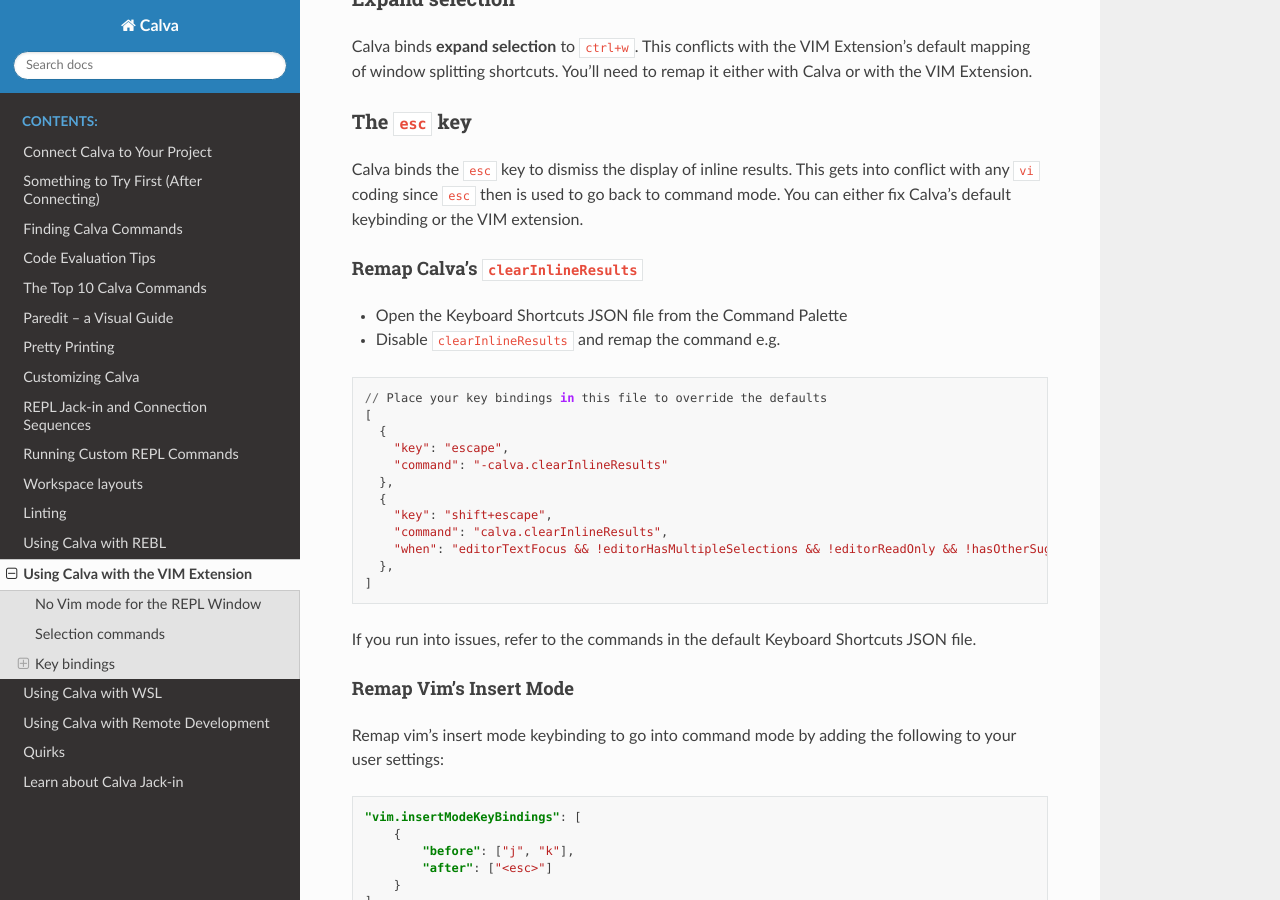
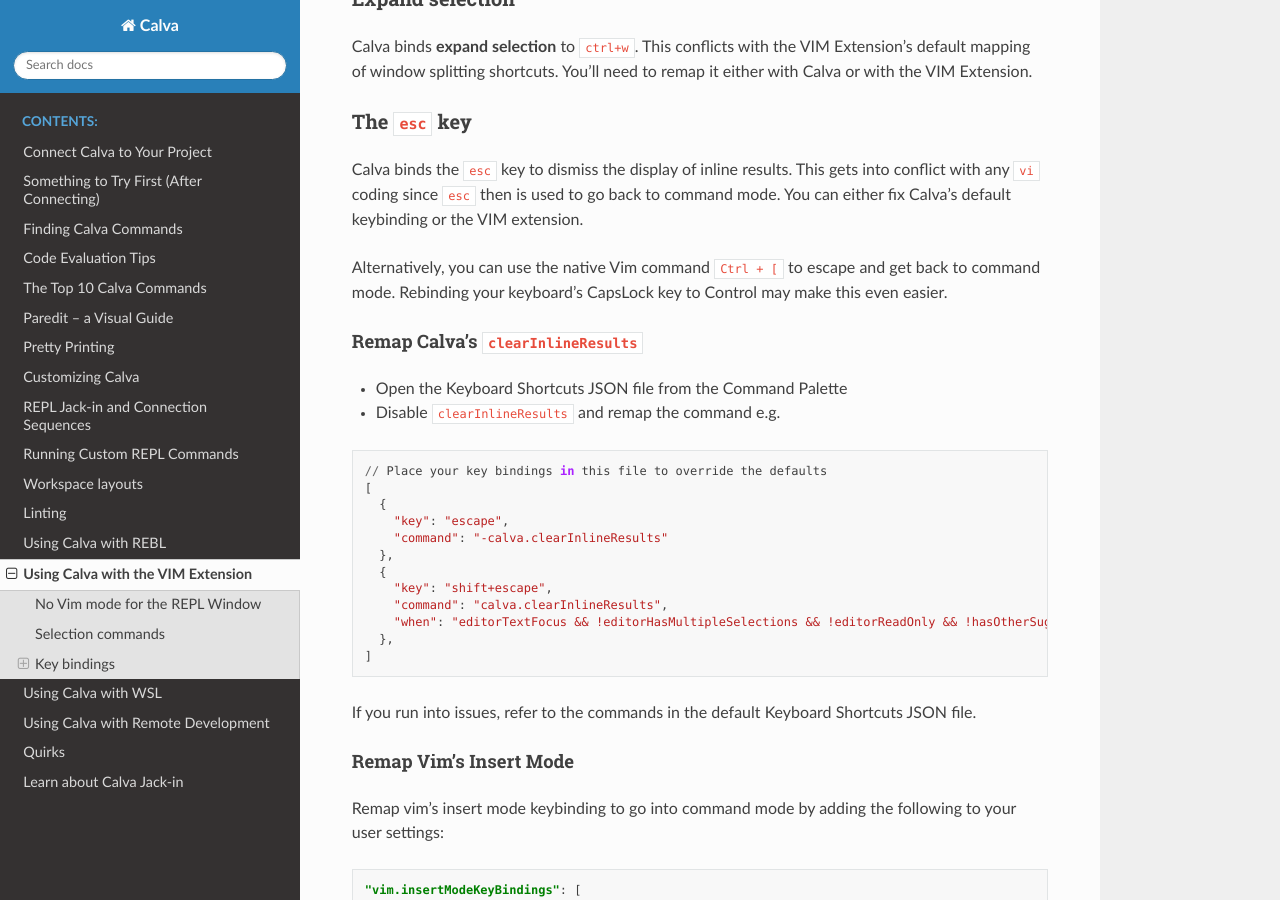
Before and after one commit to BetterThanTomorrow/calva, a Sphinx documentation site: the page built from docs/readthedocs/source/vim.md, in a window 1280 px wide and 900 px high, scrolled down 631 px. Built offline with Sphinx 7.4.7 and the Read the Docs theme 2.0.0, drawn with Linux system fonts in a browser that asks for light colours.

Commit message:
docs(vim): note native vim escape command
https://vim.fandom.com/wiki/Avoid_the_escape_key#Avoiding_the_Esc_key

```diff
--- a/docs/readthedocs/source/vim.md
+++ b/docs/readthedocs/source/vim.md
@@ -21,6 +21,8 @@
 ### The `esc` key
 
 Calva binds the `esc` key to dismiss the display of inline results. This gets into conflict with any `vi` coding since `esc` then is used to go back to command mode. You can either fix Calva's default keybinding or the VIM extension.
+
+Alternatively, you can use the native Vim command `Ctrl + [` to escape and get back to command mode. Rebinding your keyboard's CapsLock key to Control may make this even easier.
 
 #### Remap Calva's `clearInlineResults`
 
```
